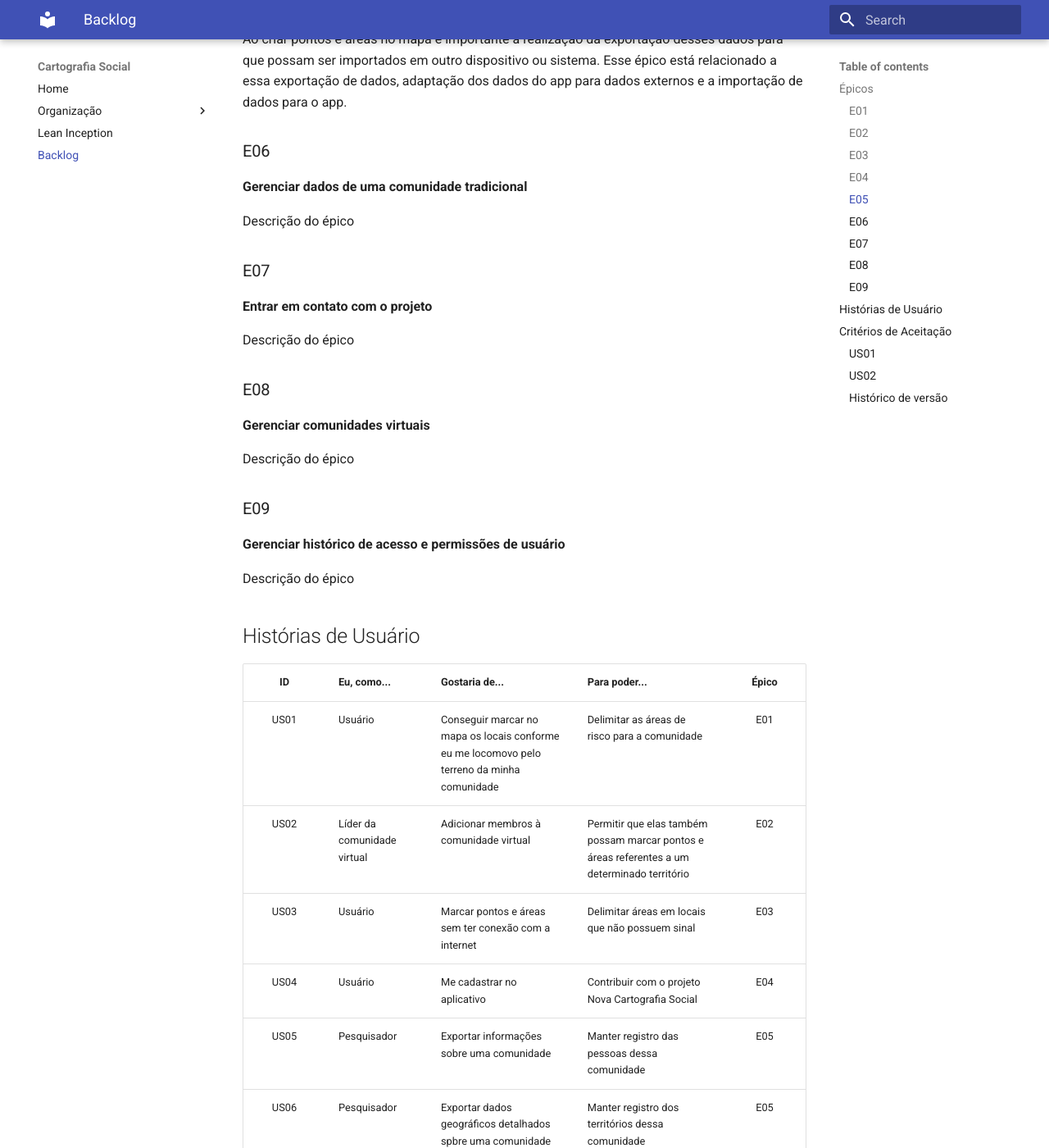
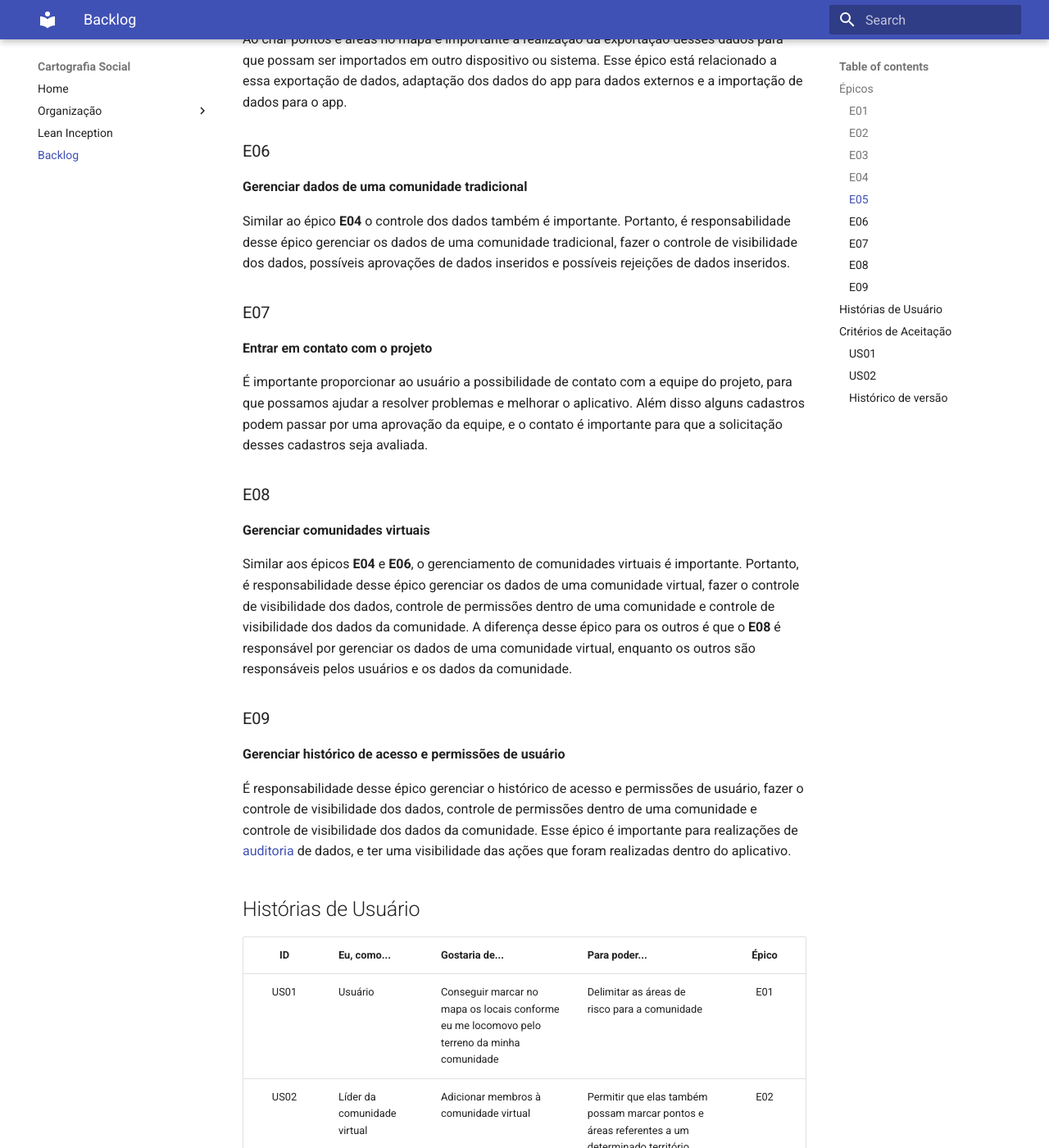
Before and after one commit to fga-eps-mds/2021-2-Cartografia-social-Doc, an MkDocs documentation site: the page built from docs/backlog.md, in a window 1280 px wide and 1400 px high, scrolled down 1211 px. Shown: the whole window at 82% size. Built offline with MkDocs 1.6.1 and Material for MkDocs 9.7.7, drawn with Linux system fonts in a browser that asks for light colours; some of the changed text lies outside the part shown.

Commit message:
Adição das descrições dos épicos 06 ao 09

```diff
--- a/docs/backlog.md
+++ b/docs/backlog.md
@@ -32,22 +32,22 @@
 ### E06
 **Gerenciar dados de uma comunidade tradicional**
 
-Descrição do épico
+Similar ao épico **E04** o controle dos dados também é importante. Portanto, é responsabilidade desse épico gerenciar os dados de uma comunidade tradicional, fazer o controle de visibilidade dos dados, possíveis aprovações de dados inseridos e possíveis rejeições de dados inseridos.
 
 ### E07
 **Entrar em contato com o projeto**
 
-Descrição do épico
+É importante proporcionar ao usuário a possibilidade de contato com a equipe do projeto, para que possamos ajudar a resolver problemas e melhorar o aplicativo. Além disso alguns cadastros podem passar por uma aprovação da equipe, e o contato é importante para que a solicitação desses cadastros seja avaliada.
 
 ### E08
 **Gerenciar comunidades virtuais**
 
-Descrição do épico
+Similar aos épicos **E04** e **E06**, o gerenciamento de comunidades virtuais é importante. Portanto, é responsabilidade desse épico gerenciar os dados de uma comunidade virtual, fazer o controle de visibilidade dos dados, controle de permissões dentro de uma comunidade e controle de visibilidade dos dados da comunidade. A diferença desse épico para os outros é que o **E08** é responsável por gerenciar os dados de uma comunidade virtual, enquanto os outros são responsáveis pelos usuários e os dados da comunidade.
 
 ### E09
 **Gerenciar histórico de acesso e permissões de usuário**
 
-Descrição do épico
+É responsabilidade desse épico gerenciar o histórico de acesso e permissões de usuário, fazer o controle de visibilidade dos dados, controle de permissões dentro de uma comunidade e controle de visibilidade dos dados da comunidade. Esse épico é importante para realizações de [auditoria](https://pt.wikipedia.org/wiki/Auditoria#:~:text=Auditoria%20%C3%A9%20um%20exame%20cuidadoso,conformidade) de dados, e ter uma visibilidade das ações que foram realizadas dentro do aplicativo.
 
 
 ## Histórias de Usuário
```
Also changed, not shown: other parts of docs/backlog.md (+1 -1 lines).
